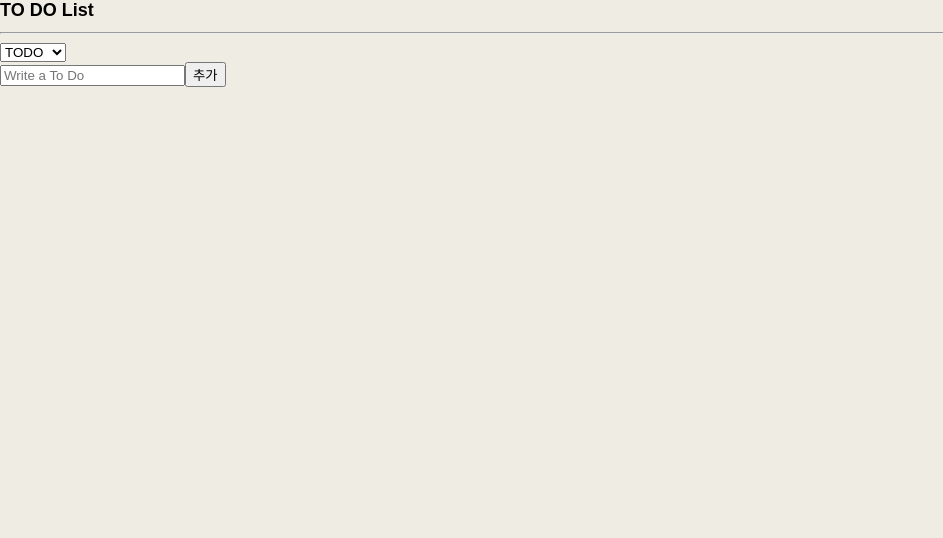
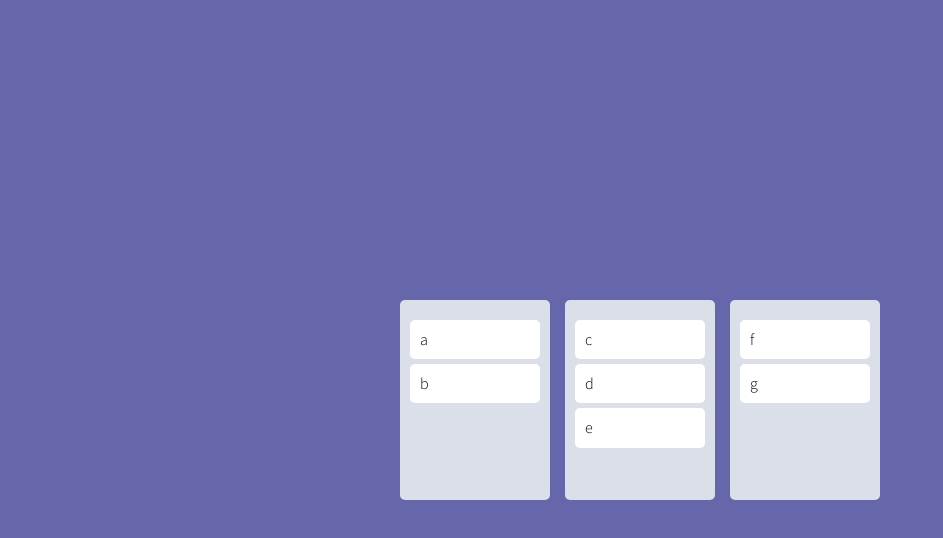
Before and after one commit to jmpark-JYG/react-study, a React (Create React App) app: page / in a window 1280 px wide. Shown: the top 538 px of the page, without its empty margins (0-943 px from the left). Built offline with nearby package versions, Linux system fonts and the light colour scheme.

Commit message:
feat: dnd-board로 구성

```diff
--- a/package.json
+++ b/package.json
@@ -11,6 +11,7 @@
     "@types/react": "^18.0.10",
     "@types/react-dom": "^18.0.5",
     "react": "^18.1.0",
+    "react-beautiful-dnd": "^13.1.0",
     "react-dom": "^18.1.0",
     "react-hook-form": "^7.31.3",
     "react-scripts": "5.0.1",
@@ -45,6 +46,7 @@
     ]
   },
   "devDependencies": {
+    "@types/react-beautiful-dnd": "^13.1.2",
     "@types/styled-components": "^5.1.25"
   }
 }
--- a/src/App.tsx
+++ b/src/App.tsx
@@ -1,77 +1,52 @@
-import { createGlobalStyle } from "styled-components";
+import { DragDropContext, DropResult } from "react-beautiful-dnd";
+import styled from "styled-components";
 import Board from "./components/todo/Board";
-
-const GlobalStyle = createGlobalStyle`
-@import url('https://fonts.googleapis.com/css2?family=Source+Sans+Pro:wght@300;400&display=swap');
-html, body, div, span, applet, object, iframe,
-h1, h2, h3, h4, h5, h6, p, blockquote, pre,
-a, abbr, acronym, address, big, cite, code,
-del, dfn, em, img, ins, kbd, q, s, samp,
-small, strike, strong, sub, sup, tt, var,
-b, u, i, center,
-dl, dt, dd, menu, ol, ul, li,
-fieldset, form, label, legend,
-table, caption, tbody, tfoot, thead, tr, th, td,
-article, aside, canvas, details, embed,
-figure, figcaption, footer, header, hgroup,
-main, menu, nav, output, ruby, section, summary,
-time, mark, audio, video {
-  margin: 0;
-  padding: 0;
-  border: 0;
-  font-size: 100%;
-  font: inherit;
-  vertical-align: baseline;
-}
-/* HTML5 display-role reset for older browsers */
-article, aside, details, figcaption, figure,
-footer, header, hgroup, main, menu, nav, section {
-  display: block;
-}
-/* HTML5 hidden-attribute fix for newer browsers */
-*[hidden] {
-    display: none;
-}
-body {
-  line-height: 1;
-}
-menu, ol, ul {
-  list-style: none;
-}
-blockquote, q {
-  quotes: none;
-}
-blockquote:before, blockquote:after,
-q:before, q:after {
-  content: '';
-  content: none;
-}
-table {
-  border-collapse: collapse;
-  border-spacing: 0;
-}
-* {
-  box-sizing: border-box;
-}
-body {
-  font-weight: 300;
-  font-family: 'Source Sans Pro', sans-serif;
-  background-color:${(props) => props.theme.bgColor};
-  line-height: 1.2;
-}
-a {
-  text-decoration:none;
-  color:inherit;
-}
-`;
+import { useStore } from "./stores/board.store";
 
 function App() {
+  const boards = useStore((state) => state.boards);
+  const setBoards = useStore((state) => state.setBoards);
+  const onDragEnd = ({ draggableId, destination, source }: DropResult) => {
+    console.log(draggableId, destination, source);
+    // board 내 이동
+    if (destination?.droppableId === source.droppableId) {
+      const boardCopy = [...boards[source.droppableId]];
+      boardCopy.splice(source.index, 1);
+      boardCopy.splice(destination?.index, 0, draggableId);
+      setBoards({
+        ...boards,
+        [source.droppableId]: boardCopy,
+      });
+    }
+  };
   return (
-    <>
-      <GlobalStyle />
-      <Board />
-    </>
+    <DragDropContext onDragEnd={onDragEnd}>
+      <Wrapper>
+        <Boards>
+          {Object.keys(boards).map((boardId) => (
+            <Board key={boardId} boardId={boardId} todos={boards[boardId]} />
+          ))}
+        </Boards>
+      </Wrapper>
+    </DragDropContext>
   );
 }
 
+const Wrapper = styled.div`
+  display: flex;
+  max-width: 480px;
+  width: 100%;
+  margin: 0 auto;
+  justify-content: center;
+  align-items: center;
+  height: 100vh;
+`;
+
+const Boards = styled.div`
+  display: grid;
+  width: 100%;
+  grid-template-columns: repeat(3, 1fr);
+  gap: 15px;
+`;
+
 export default App;
--- a/src/components/todo/Board.tsx
+++ b/src/components/todo/Board.tsx
@@ -1,60 +1,32 @@
-import { Categories, useStore } from "../../stores/todo.store";
-import CreateTodo from "./CreateTodo";
-import Todo from "./Todo";
+import { Droppable } from "react-beautiful-dnd";
 import styled from "styled-components";
+import DraggableCard from "./DraggableCard";
 
-function Board() {
-  const { todos, category, setCategory } = useStore();
-  const list = todos.filter((todo) => todo.category === category);
-  const onInput = (event: React.FormEvent<HTMLSelectElement>) => {
-    setCategory(event.currentTarget.value as Categories);
-  };
+interface BoardProps {
+  boardId: string;
+  todos: string[];
+}
+
+function Board({ boardId, todos }: BoardProps) {
   return (
-    <div>
-      <Title>TO DO List</Title>
-      <hr />
-      <select onInput={onInput}>
-        <option value={Categories.TODO}>TODO</option>
-        <option value={Categories.DOING}>DOING</option>
-        <option value={Categories.DONE}>DONE</option>
-      </select>
-      <CreateTodo />
-      <ul>
-        {list.map((todo) => (
-          <Todo key={todo.id} {...todo} />
-        ))}
-      </ul>
-    </div>
+    <Droppable droppableId={boardId}>
+      {(provided) => (
+        <Wrapper ref={provided.innerRef} {...provided.droppableProps}>
+          {todos.map((todo, index) => (
+            <DraggableCard key={index} index={index} todo={todo} />
+          ))}
+          {provided.placeholder}
+        </Wrapper>
+      )}
+    </Droppable>
   );
 }
 
-const Title = styled.h2`
-  /* text-align: center; */
-  font-weight: 600;
-  margin-bottom: 10px;
-  font-size: 18px;
+const Wrapper = styled.div`
+  padding: 20px 10px;
+  background-color: #dadfe9;
+  border-radius: 5px;
+  min-height: 200px;
 `;
 
 export default Board;
-
-// function Board() {
-//   const [toDo, setToDo] = useState("");
-//   const onChange = (event: React.FormEvent<HTMLInputElement>) => {
-//     const {
-//       currentTarget: { value },
-//     } = event;
-//     setToDo(value);
-//   };
-//   const onSubmit = (event: React.FormEvent<HTMLFormElement>) => {
-//     event.preventDefault();
-//     console.log(toDo);
-//   };
-//   return (
-//     <div>
-//       <form onSubmit={onSubmit}>
-//         <input onChange={onChange} value={toDo} placeholder="Write a to do" />
-//         <button>Add</button>
-//       </form>
-//     </div>
-//   );
-// }
--- /dev/null
+++ b/src/components/todo/DraggableCard.tsx
@@ -0,0 +1,31 @@
+import React from "react";
+import { Draggable } from "react-beautiful-dnd";
+import styled from "styled-components";
+
+interface DraggableCardProp {
+  index: number;
+  todo: string;
+}
+
+function DraggableCard({ index, todo }: DraggableCardProp) {
+  console.log(`${todo} render: ${index}`);
+
+  return (
+    <Draggable key={todo} draggableId={todo} index={index}>
+      {(provided) => (
+        <Card ref={provided.innerRef} {...provided.dragHandleProps} {...provided.draggableProps}>
+          {todo}
+        </Card>
+      )}
+    </Draggable>
+  );
+}
+
+const Card = styled.div`
+  border-radius: 5px;
+  margin-bottom: 5px;
+  padding: 10px 10px;
+  background-color: white;
+`;
+
+export default React.memo(DraggableCard);
--- a/src/index.tsx
+++ b/src/index.tsx
@@ -1,22 +1,11 @@
 import React from "react";
 import ReactDOM from "react-dom/client";
-import { ThemeProvider } from "styled-components";
 import App from "./App";
-import { darkTheme } from "./theme";
+import "./styles/global.css";
 
 const root = ReactDOM.createRoot(document.getElementById("root") as HTMLElement);
 root.render(
-  <React.StrictMode>
-    <ThemeProvider theme={darkTheme}>
-      <App />
-    </ThemeProvider>
-  </React.StrictMode>
+  // <React.StrictMode>
+  <App />
+  // </React.StrictMode>
 );
-// ReactDOM.render(
-//   <React.StrictMode>
-//     <ThemeProvider theme={darkTheme}>
-//       <App />
-//     </ThemeProvider>
-//   </React.StrictMode>,
-//   document.getElementById("root")
-// );
--- /dev/null
+++ b/src/stores/board.store.ts
@@ -0,0 +1,26 @@
+import create from "zustand";
+
+// export enum Categories {
+//   TODO = "TODO",
+//   DOING = "DOING",
+//   DONE = "DONE",
+// }
+
+interface BoardState {
+  boards: {
+    [key: string]: string[];
+  };
+  setBoards: (boards: { [key: string]: string[] }) => void;
+  // setBoard: (boardId: string, todds: string[]) => void;
+}
+
+export const useStore = create<BoardState>((set) => ({
+  boards: {
+    TODO: ["a", "b"],
+    DOING: ["c", "d", "e"],
+    DONE: ["f", "g"],
+  },
+  setBoards: (boards) => {
+    set(() => ({ boards }));
+  },
+}));
--- /dev/null
+++ b/src/styles/global.css
@@ -0,0 +1,146 @@
+@import url("https://fonts.googleapis.com/css2?family=Source+Sans+Pro:wght@300;400&display=swap");
+html,
+body,
+div,
+span,
+applet,
+object,
+iframe,
+h1,
+h2,
+h3,
+h4,
+h5,
+h6,
+p,
+blockquote,
+pre,
+a,
+abbr,
+acronym,
+address,
+big,
+cite,
+code,
+del,
+dfn,
+em,
+img,
+ins,
+kbd,
+q,
+s,
+samp,
+small,
+strike,
+strong,
+sub,
+sup,
+tt,
+var,
+b,
+u,
+i,
+center,
+dl,
+dt,
+dd,
+menu,
+ol,
+ul,
+li,
+fieldset,
+form,
+label,
+legend,
+table,
+caption,
+tbody,
+tfoot,
+thead,
+tr,
+th,
+td,
+article,
+aside,
+canvas,
+details,
+embed,
+figure,
+figcaption,
+footer,
+header,
+hgroup,
+main,
+menu,
+nav,
+output,
+ruby,
+section,
+summary,
+time,
+mark,
+audio,
+video {
+  margin: 0;
+  padding: 0;
+  border: 0;
+  font-size: 100%;
+  font: inherit;
+  vertical-align: baseline;
+}
+/* HTML5 display-role reset for older browsers */
+article,
+aside,
+details,
+figcaption,
+figure,
+footer,
+header,
+hgroup,
+main,
+menu,
+nav,
+section {
+  display: block;
+}
+/* HTML5 hidden-attribute fix for newer browsers */
+*[hidden] {
+  display: none;
+}
+body {
+  line-height: 1;
+}
+menu,
+ol,
+ul {
+  list-style: none;
+}
+blockquote,
+q {
+  quotes: none;
+}
+blockquote:before,
+blockquote:after,
+q:before,
+q:after {
+  content: "";
+  content: none;
+}
+table {
+  border-collapse: collapse;
+  border-spacing: 0;
+}
+* {
+  box-sizing: border-box;
+}
+body {
+  font-weight: 300;
+  font-family: "Source Sans Pro", sans-serif;
+  background-color: #6667ab;
+  line-height: 1.2;
+}
+a {
+  text-decoration: none;
+  color: inherit;
+}
```
Also changed, not shown: src/hooks/useBeforeLeave.tsx (renamed from src/components/useBeforeLeave.tsx), src/hooks/useNetwork.tsx (renamed from src/components/useNetwork.tsx), src/hooks/usePreventLeave.tsx (renamed from src/components/usePreventLeave.tsx), src/hooks/useTab.tsx (renamed from src/components/useTab.tsx), 1 other file (tests, documents, lock files or other folders).
